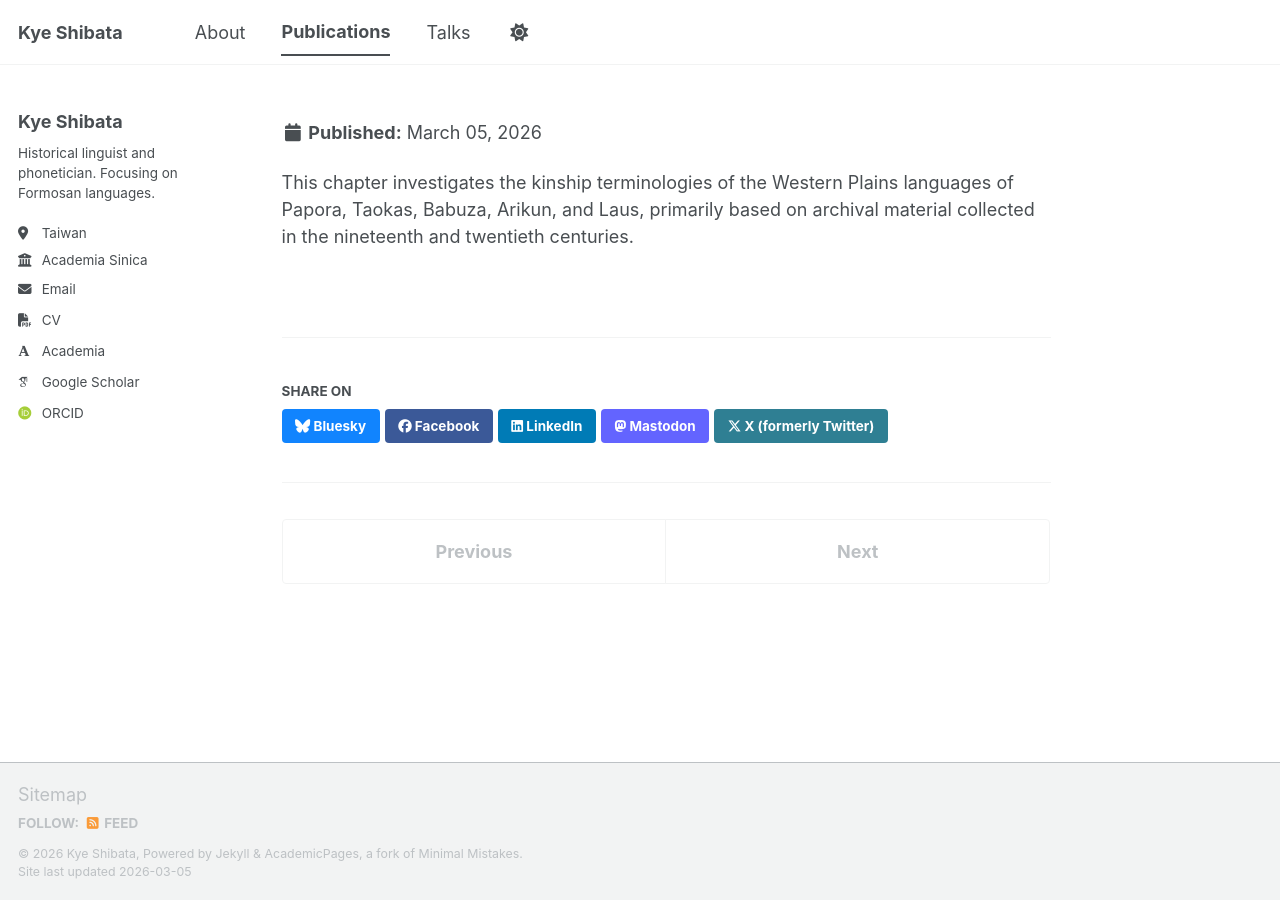
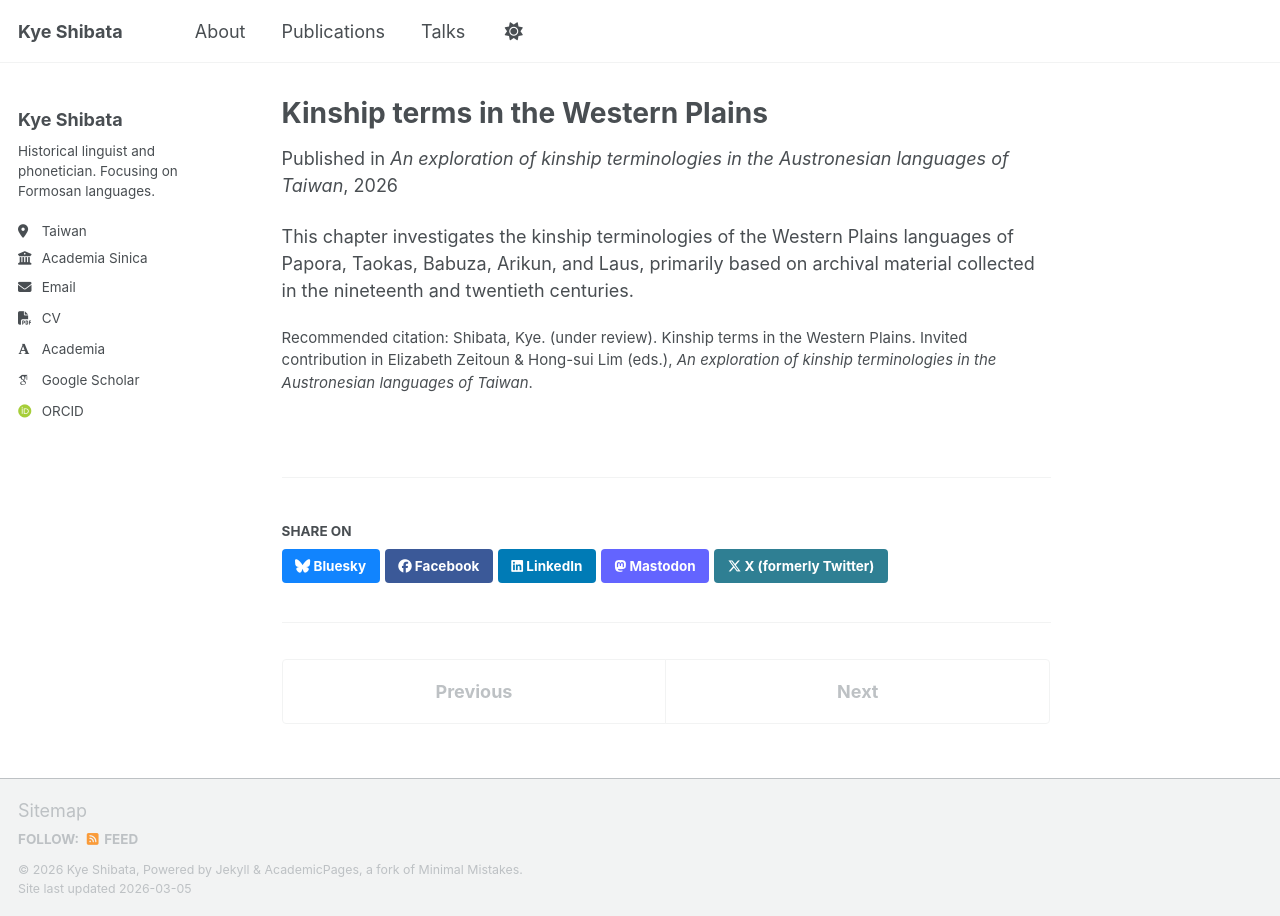
Before and after one commit to xpsh/xpsh.github.io, a Jekyll site: the page built from _publications/2026-01-20-kinship-wp.md, in a window 1280 px wide. Built offline with Jekyll 4.4.1, drawn with Linux system fonts in a browser that asks for light colours; some web fonts are replaced; a script bundle is joined from its source files by our own code; library files that are not in the unit come from our copies.

Commit message:
Fixes error again.

```diff
--- a/_publications/2026-01-20-kinship-wp.md
+++ b/_publications/2026-01-20-kinship-wp.md
@@ -7,7 +7,7 @@ excerpt: ''
 date: 2026-01-20
 venue: 'An exploration of kinship terminologies in the Austronesian languages of Taiwan'
 status: 'under-review'
-paperurl: ''
-citation: 'Shibata, Kye. (under review). Kinship terms in the Western Plains. Invited contribution in Elizabeth Zeitoun & Hong-sui Lim (eds.), <i>An exploration of kinship terminologies in the Austronesian languages of Taiwan</i>.
+paperurl:
+citation: 'Shibata, Kye. (under review). Kinship terms in the Western Plains. Invited contribution in Elizabeth Zeitoun & Hong-sui Lim (eds.), <i>An exploration of kinship terminologies in the Austronesian languages of Taiwan</i>.'
 ---
 This chapter investigates the kinship terminologies of the Western Plains languages of Papora, Taokas, Babuza, Arikun, and Laus, primarily based on archival material collected in the nineteenth and twentieth centuries.
```
